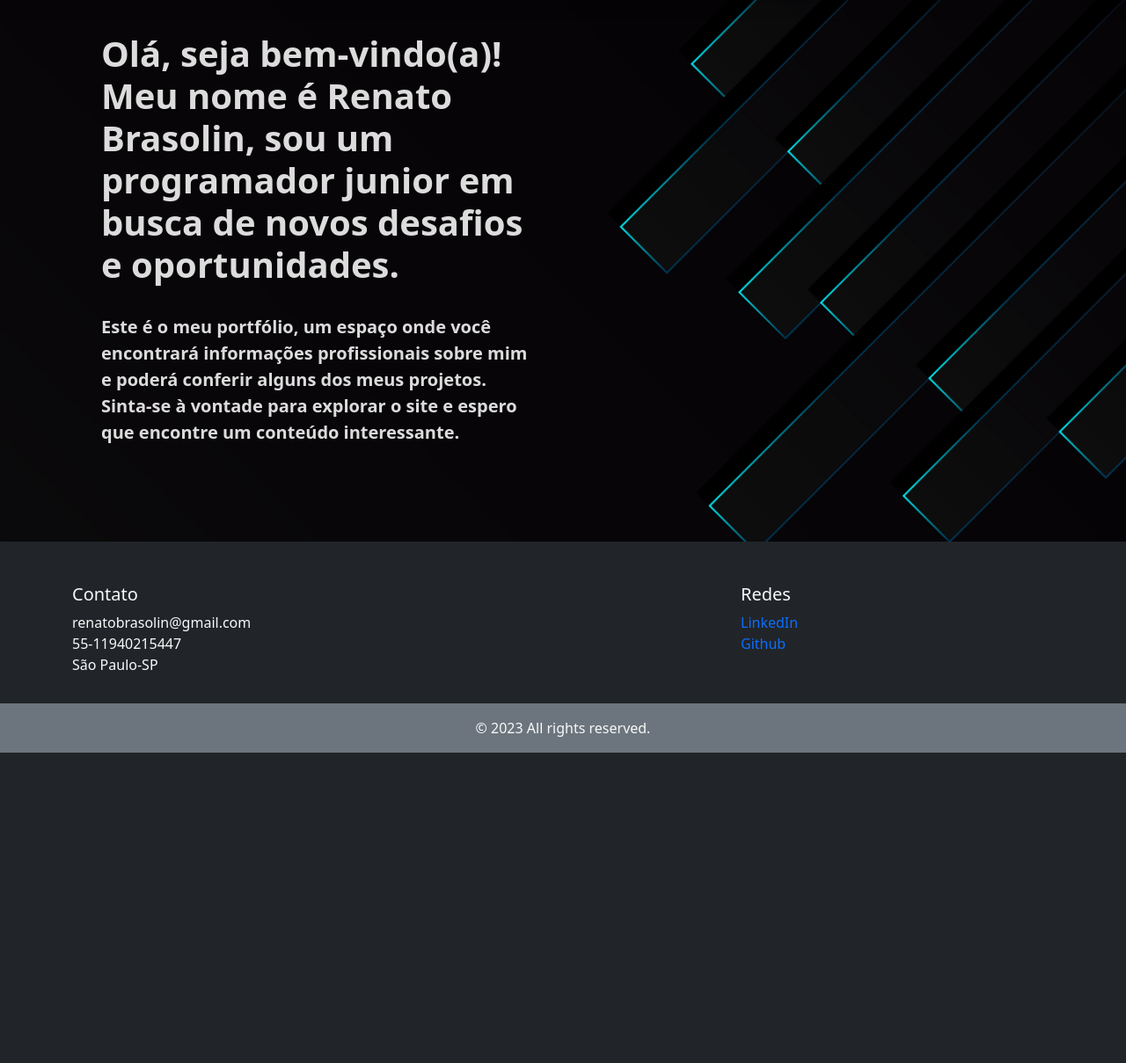
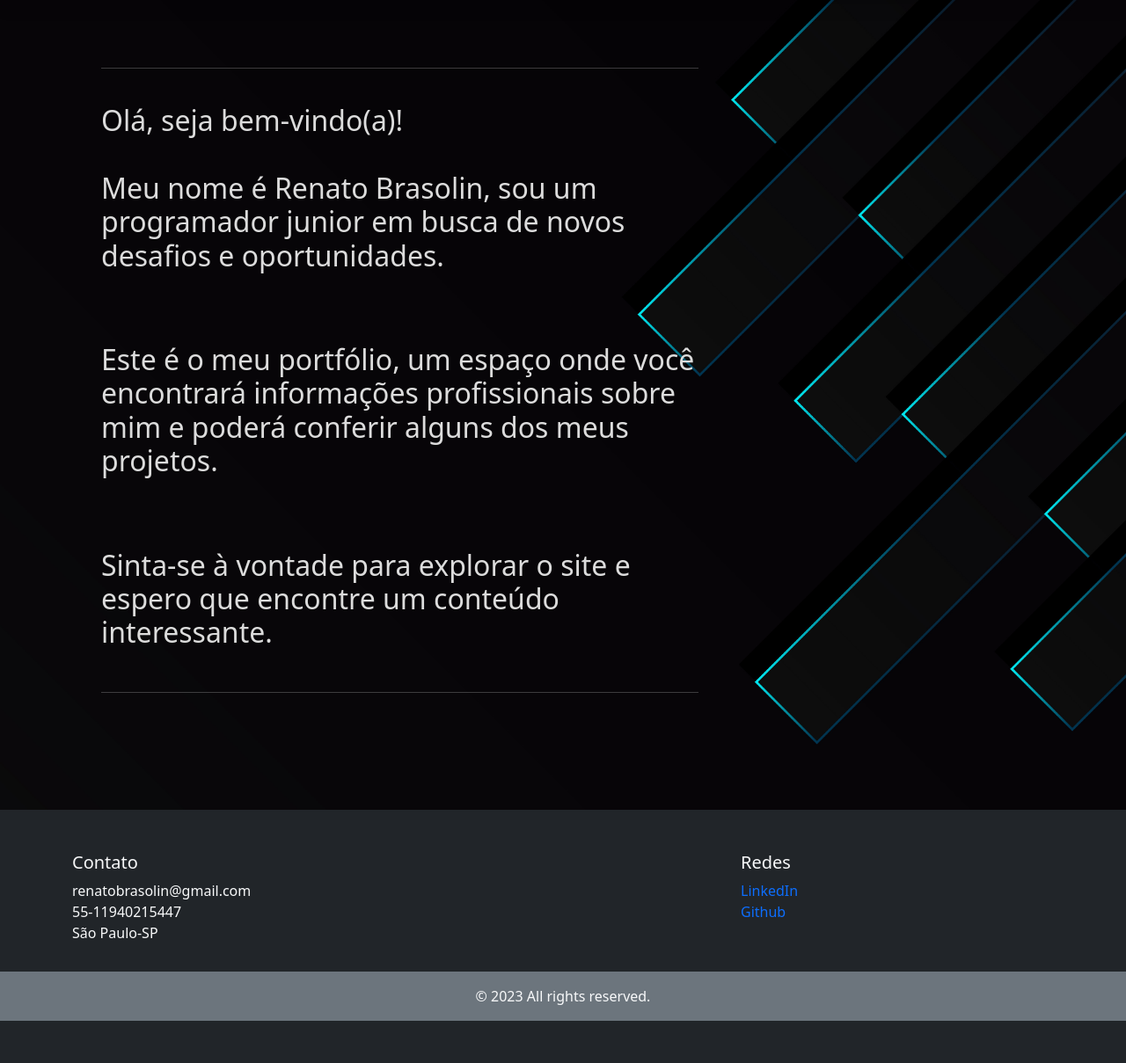
Before and after one commit to rensbrasolin/site_rensbr, a Flask app: page / in a window 1280 px wide. Shown: the part 56-1265 px from the top of the page at 88% size. Before the commit the page ends 912 px from the top, so only its background shows below. Run offline with Flask 2, Linux system fonts and the light colour scheme.

Commit message:
Reajustes

```diff
--- a/templates/autom_conferir_fechamento.html
+++ b/templates/autom_conferir_fechamento.html
@@ -27,7 +27,7 @@
                      <div style="text-align: center;">
                         <h3 class="display-6">Conferir valores das notas fiscais</h3>
                         <br>
-                        <iframe width="900" height="560.25" src="https://www.youtube.com/embed/pQneyJ-aOI0" frameborder="0" allowfullscreen>
+                        <iframe width="450" height="280.12" src="https://www.youtube.com/embed/pQneyJ-aOI0" frameborder="0" allowfullscreen>
                         </iframe>
                      </div>
                 </div>
@@ -54,7 +54,7 @@
                      <div style="text-align: center;">
                         <h3 class="display-6">Alterar status das notas fiscais</h3>
                         <br>
-                            <iframe width="900" height="560.25" src="https://www.youtube.com/embed/6nBw4ad0JX8" frameborder="0" allowfullscreen>
+                            <iframe width="450" height="280.12" src="https://www.youtube.com/embed/6nBw4ad0JX8" frameborder="0" allowfullscreen>
                         </iframe>
                      </div>
                 </div>
--- a/templates/calculadora_de_juros.html
+++ b/templates/calculadora_de_juros.html
@@ -36,7 +36,7 @@
                     <br>
                      <div class="row">
                         <div class="col-md-6 offset-md-3 text-center">
-                            <img src="{{ url_for('static', filename='calculadora_de_juros/img_calc_juros.png') }}" class="img-fluid img-responsive" alt="Calculadora de Juros">
+                            <img src="{{ url_for('static', filename='calculadora_de_juros/img_calc_juros.PNG') }}" class="img-fluid img-responsive" alt="Calculadora de Juros">
                         </div>
         </div>
                 </div>
--- a/templates/dash_estoque.html
+++ b/templates/dash_estoque.html
@@ -26,7 +26,7 @@
                 <div class="card-body">
                     <br>
                      <div style="text-align: center;">
-                        <iframe title="Dash_Estoque" width="900" height="560    .25" src="https://app.powerbi.com/view?r=eyJrIjoiMGM5NDkzOWYtY2UzYi00ZWVmLWJmMmItNWE3ZDY3ZGI4M2FmIiwidCI6IjZiZGZmMjVkLTNiY2YtNDBmNS1hOGFlLWM4MTllMTE4MWMyYSJ9" frameborder="0" allowFullScreen="true">
+                        <iframe title="Dash_Estoque" width="450" height="280.12" src="https://app.powerbi.com/view?r=eyJrIjoiMGM5NDkzOWYtY2UzYi00ZWVmLWJmMmItNWE3ZDY3ZGI4M2FmIiwidCI6IjZiZGZmMjVkLTNiY2YtNDBmNS1hOGFlLWM4MTllMTE4MWMyYSJ9" frameborder="0" allowFullScreen="true">
                         </iframe>
                      </div>
                 </div>
--- a/templates/dash_pagamentos.html
+++ b/templates/dash_pagamentos.html
@@ -23,7 +23,7 @@
                 <div class="card-body">
                     <br>
                      <div style="text-align: center;">
-                         <iframe title="Report Section" width="900" height="560.25" src="https://app.powerbi.com/view?r=eyJrIjoiZDJiYTgwNDMtYmZlYS00N2I5LWI1NmQtNDc2OGJmYmI2MmE2IiwidCI6IjZiZGZmMjVkLTNiY2YtNDBmNS1hOGFlLWM4MTllMTE4MWMyYSJ9" frameborder="0" allowFullScreen="true">
+                         <iframe title="Report Section" width="450" height="280.12" src="https://app.powerbi.com/view?r=eyJrIjoiZDJiYTgwNDMtYmZlYS00N2I5LWI1NmQtNDc2OGJmYmI2MmE2IiwidCI6IjZiZGZmMjVkLTNiY2YtNDBmNS1hOGFlLWM4MTllMTE4MWMyYSJ9" frameborder="0" allowFullScreen="true">
                          </iframe>
                      </div>
                 </div>
--- a/templates/dash_projeto1.html
+++ b/templates/dash_projeto1.html
@@ -20,7 +20,7 @@
                 <div class="card-body bg-light">
                     <br>
                      <div style="text-align: center;">
-                        <iframe title="Report Section" width="900" height="560.25" src="https://app.powerbi.com/view?r=eyJrIjoiODJiNzc0MTgtYjViMy00YWE0LWI3NjYtOGIzYjMzMWIzYmUyIiwidCI6IjZiZGZmMjVkLTNiY2YtNDBmNS1hOGFlLWM4MTllMTE4MWMyYSJ9" frameborder="0" allowFullScreen="true">
+                        <iframe title="Report Section" width="450" height="280.12" src="https://app.powerbi.com/view?r=eyJrIjoiODJiNzc0MTgtYjViMy00YWE0LWI3NjYtOGIzYjMzMWIzYmUyIiwidCI6IjZiZGZmMjVkLTNiY2YtNDBmNS1hOGFlLWM4MTllMTE4MWMyYSJ9" frameborder="0" allowFullScreen="true">
                         </iframe>
                      </div>
                 </div>
--- a/templates/este_site.html
+++ b/templates/este_site.html
@@ -33,7 +33,7 @@
                     <br>
                      <div class="row">
                         <div class="col-md-6 offset-md-3 text-center">
-                            <img src="{{ url_for('static', filename='este_site/img_este_site.png') }}" class="img-fluid img-responsive" alt="Calculadora de Juros">
+                            <img src="{{ url_for('static', filename='este_site/img_este_site.PNG') }}" class="img-fluid img-responsive" alt="Calculadora de Juros">
                         </div>
                      </div>
                 </div>
--- a/templates/rensbr.html
+++ b/templates/rensbr.html
@@ -27,18 +27,23 @@
 
     {% block body %}
           <div class="row">
-            <div class="col">
+            <div class="col-md-8">
               <div class="text-visual">
-                  <h1>Olá, seja bem-vindo(a)! Meu nome é Renato Brasolin, sou um programador junior em busca
-                de novos desafios e oportunidades.
-                  </h1>
-                  <br>
-                  <p>Este é o meu portfólio, um espaço onde você encontrará informações profissionais sobre
-                mim e poderá conferir alguns dos meus projetos. Sinta-se à vontade para explorar o site
-                e espero que encontre um conteúdo interessante.
-                  </p>
+                  <br><hr><br>
+                  <h2>Olá, seja bem-vindo(a)!<br><br>
+                      Meu nome é Renato Brasolin, sou um programador junior em busca
+                      de novos desafios e oportunidades.
+                  </h2>
+                  <br><br><br>
+                  <h2>Este é o meu portfólio, um espaço onde você encontrará informações profissionais sobre
+                mim e poderá conferir alguns dos meus projetos.
+                  </h2>
+                  <br><br><br>
+                  <h2>Sinta-se à vontade para explorar o site e espero que encontre um conteúdo interessante.
+                  </h2>
+                  <br><hr><br>
               </div>
             </div>
-            <div class="col"></div>
+            <div class="col-md-4"></div>
           </div>
     {% endblock %}
```
